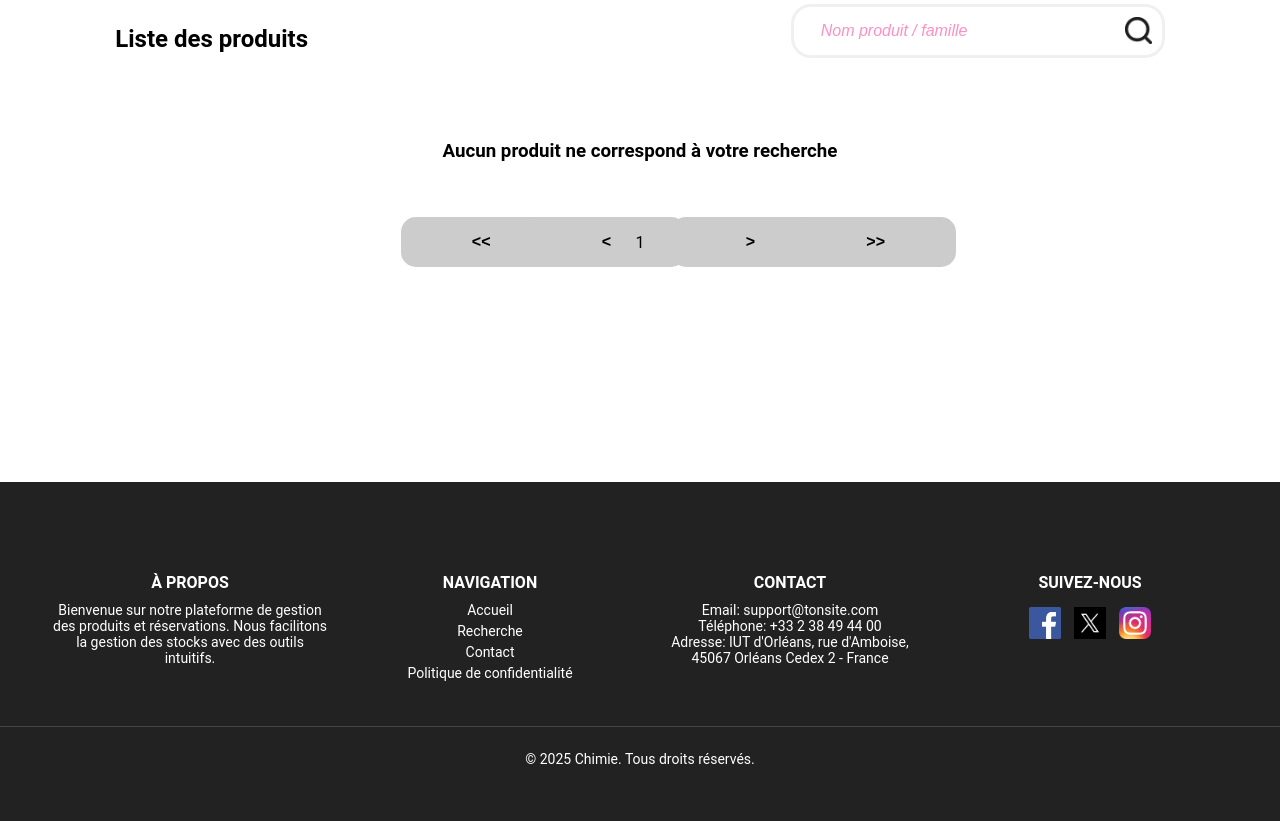
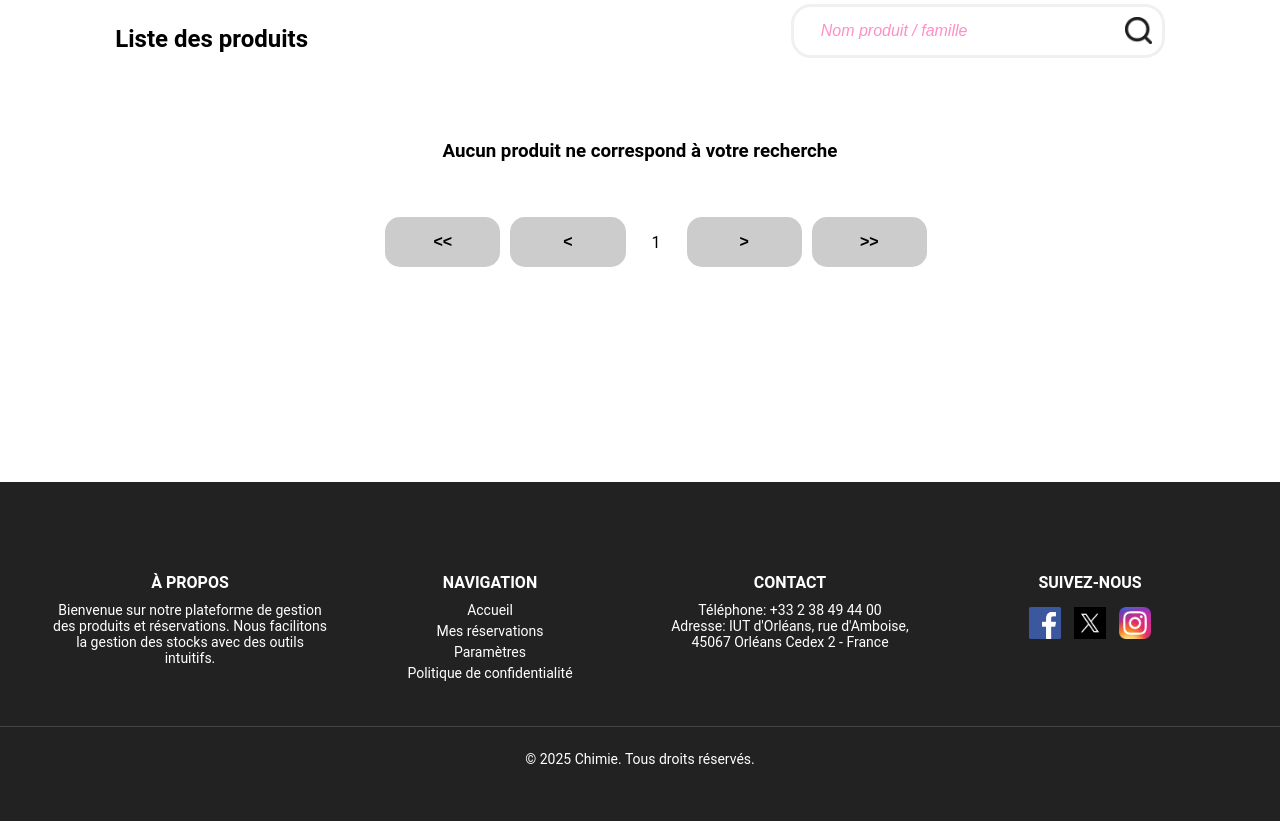
Before and after one commit to Lucasdeversdore/SAE_3.05, a Flask app: page / in a window 1280 px wide. Shown: the part 201-1022 px from the top of the page. Run offline with Flask 3, Linux system fonts and the light colour scheme; the visitor is signed in with stand-in values (Sample User, id 1); data that the repository does not hold is empty; some libraries are stand-ins or nearby versions.

Commit message:
update css pagination

```diff
--- a/app/static/produit-reservation.css
+++ b/app/static/produit-reservation.css
@@ -72,7 +72,7 @@
 }
 
 .content > div > form > button{
-    width: 10em;
+    width: 100%;
     padding: 1em;
     margin: 1em;
     border-radius: 15px;
@@ -110,7 +110,10 @@
     border-radius: 5px;
     cursor: pointer;
     transition: all 0.3s ease-in-out;
-    width: 100%;
+}
+
+.pagination p {
+    margin-left: 2em;
 }
 
 .pagination button:hover {
--- a/app/templates/footer.html
+++ b/app/templates/footer.html
@@ -8,14 +8,13 @@
             <h4>Navigation</h4>
             <ul>
                 <li><a href="{{ url_for('home_page', id_page=1) }}">Accueil</a></li>
-                <li><a>Recherche</a></li>
-                <li><a>Contact</a></li>
-                <li><a>Politique de confidentialité</a></li>
+                <li><a href="{{ url_for('preparation_reservation') }}">Mes réservations</a></li>
+                <li><a href="{{ url_for('settings') }}">Paramètres</a></li>
+                <li><a href="/inscription-cgu">Politique de confidentialité</a></li>
             </ul>
         </div>
         <div class="footer-section">
             <h4>Contact</h4>
-            <p>Email: support@tonsite.com</p>
             <p>Téléphone: +33 2 38 49 44 00</p>
             <p>Adresse: IUT d'Orléans, rue d'Amboise, 45067 Orléans Cedex 2 - France</p>
         </div>
--- a/app/templates/home.html
+++ b/app/templates/home.html
@@ -188,7 +188,7 @@
                 <button type="submit" {% if actu_id_page <= 1 %}disabled{% endif %}> < </button>
             </form>
 
-            {{ actu_id_page }}
+            <p>{{ actu_id_page }}</p>
 
             <!-- Bouton Suivant -->
             <form action="{{ url_for('home_page', id_page=actu_id_page + 1) }}" method="get">
```
